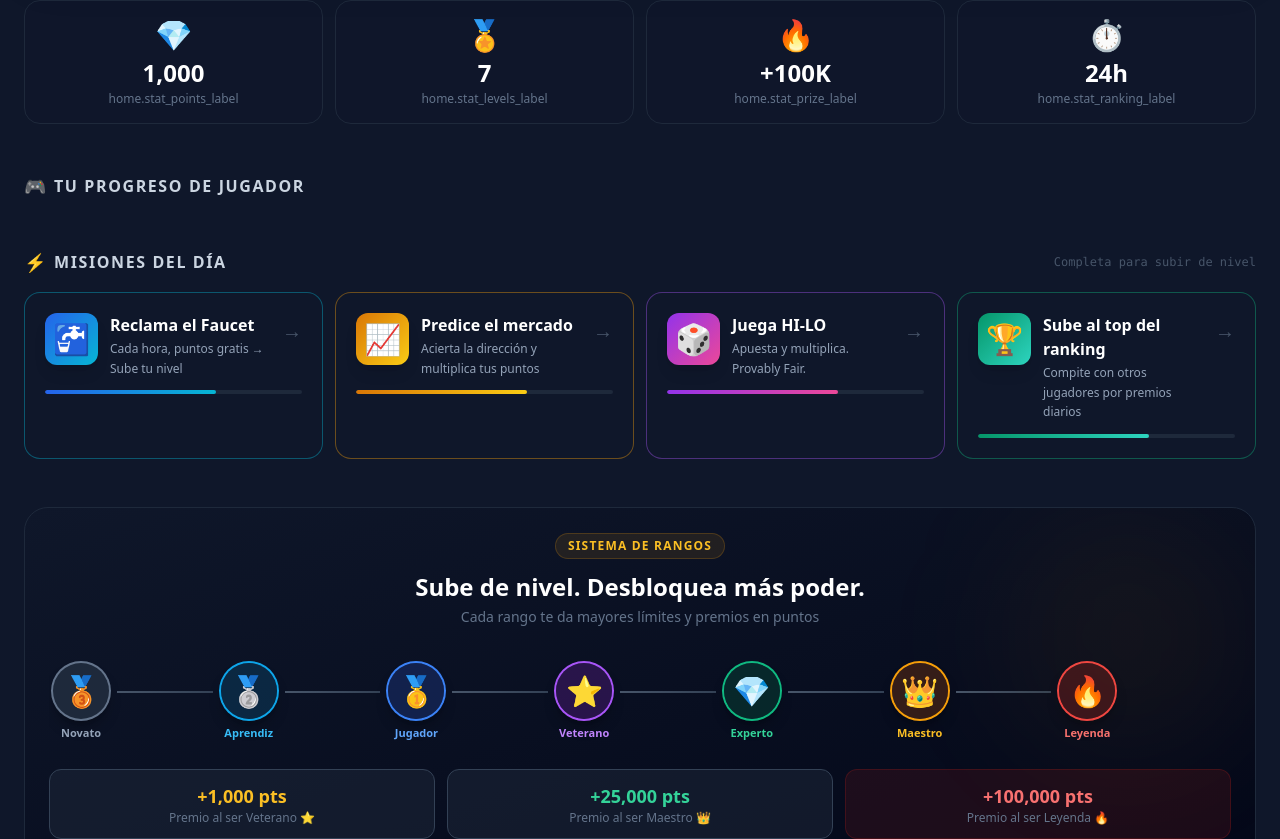
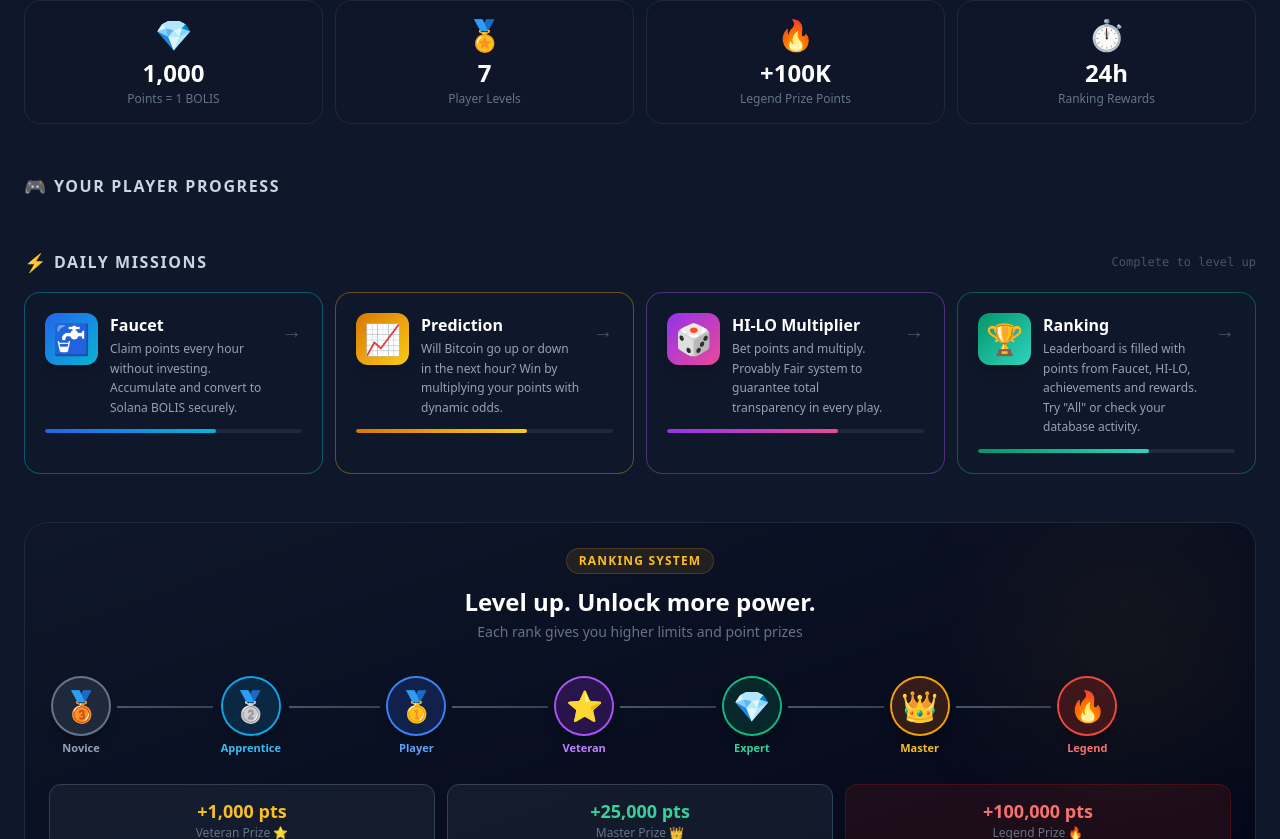
Before and after one commit to Palmve/freeboli, a Next.js app: page / in a window 1280 px wide. Shown: the part 581-1420 px from the top of the page. Built offline with nearby package versions, Linux system fonts and the light colour scheme; no server answers; the database is empty.

Commit message:
i18n: Corregir traducciones del home y mejorar interpolación de t()

```diff
--- a/src/app/page.tsx
+++ b/src/app/page.tsx
@@ -67,10 +67,10 @@
 
   // Estadísticas (dentro del componente para que t() funcione correctamente)
   const PLATFORM_STATS = [
-    { value: fmt(POINTS_PER_BOLIS), label: t("home.stat_points_label") || "Puntos = 1 BOLIS", icon: "💎" },
-    { value: "7", label: t("home.stat_levels_label") || "Niveles de Jugador", icon: "🏅" },
-    { value: "+100K", label: t("home.stat_prize_label") || "Puntos de Premio en Leyenda", icon: "🔥" },
-    { value: "24h", label: t("home.stat_ranking_label") || "Recompensas Ranking", icon: "⏱️" },
+    { value: fmt(POINTS_PER_BOLIS), label: t("home.stat_points_label"), icon: "💎" },
+    { value: "7", label: t("home.stat_levels_label"), icon: "🏅" },
+    { value: "+100K", label: t("home.stat_prize_label"), icon: "🔥" },
+    { value: "24h", label: t("home.stat_ranking_label"), icon: "⏱️" },
   ];
 
   // Animación del contador del hero
@@ -96,7 +96,7 @@
         {/* Badge de plataforma */}
         <div className="relative mb-4 inline-flex items-center gap-2 px-4 py-1.5 rounded-full bg-amber-500/10 border border-amber-500/30 text-amber-400 text-xs font-black uppercase tracking-widest">
           <span className="animate-pulse w-1.5 h-1.5 rounded-full bg-amber-400 inline-block" />
-          FreeBoli — Gana, Juega, Retira en Solana
+          {t("home.hero_badge")}
         </div>
 
         {/* Título hero */}
@@ -104,7 +104,7 @@
           {t("home.title")}
           <br />
           <span className="text-transparent bg-clip-text bg-gradient-to-r from-amber-400 to-yellow-300">
-            en BOLIS 🔥
+            {t("home.in_bolis")} 🔥
           </span>
         </h1>
 
@@ -167,7 +167,7 @@
         <section>
           <div className="mb-3 flex items-center gap-2">
             <span className="text-lg">🎮</span>
-            <h2 className="text-base font-black text-slate-300 uppercase tracking-widest">Tu Progreso de Jugador</h2>
+            <h2 className="text-base font-black text-slate-300 uppercase tracking-widest">{t("levels.title")}</h2>
           </div>
           <LevelProgressCard />
         </section>
@@ -180,14 +180,47 @@
         <div className="mb-4 flex items-center justify-between">
           <div className="flex items-center gap-2">
             <span className="text-lg">⚡</span>
-            <h2 className="text-base font-black text-slate-300 uppercase tracking-widest">Misiones del Día</h2>
+            <h2 className="text-base font-black text-slate-300 uppercase tracking-widest">{t("home.missions_title")}</h2>
           </div>
-          <span className="text-xs text-slate-600 font-mono">Completa para subir de nivel</span>
+          <span className="text-xs text-slate-600 font-mono">{t("home.missions_subtitle")}</span>
         </div>
         <div className="grid gap-3 sm:grid-cols-2 lg:grid-cols-4">
-          {MISSIONS.map((m) => (
-            <GameCard key={m.href} {...m} />
-          ))}
+          <GameCard
+            icon="🚰"
+            label={t("faucet.title")}
+            desc={t("home.faucet_desc")}
+            href="/faucet"
+            color="from-blue-600 to-cyan-500"
+            border="border-cyan-500/40"
+            glow="hover:shadow-cyan-500/20"
+          />
+          <GameCard
+            icon="📈"
+            label={t("nav.prediction")}
+            desc={t("home.btc_pred_desc")}
+            href="/predicciones"
+            color="from-amber-600 to-yellow-400"
+            border="border-amber-500/40"
+            glow="hover:shadow-amber-500/20"
+          />
+          <GameCard
+            icon="🎲"
+            label={t("hilo.title")}
+            desc={t("home.hilo_desc")}
+            href="/hi-lo"
+            color="from-purple-600 to-pink-500"
+            border="border-purple-500/40"
+            glow="hover:shadow-purple-500/20"
+          />
+          <GameCard
+            icon="🏆"
+            label={t("nav.ranking")}
+            desc={t("ranking.no_data_hint")}
+            href="/clasificacion"
+            color="from-emerald-600 to-teal-400"
+            border="border-emerald-500/40"
+            glow="hover:shadow-emerald-500/20"
+          />
         </div>
       </section>
 
@@ -198,21 +231,23 @@
         <div className="pointer-events-none absolute top-0 right-0 w-64 h-64 bg-amber-500/5 rounded-full blur-3xl" />
 
         <div className="mb-5 text-center">
-          <span className="inline-block px-3 py-1 rounded-full bg-amber-500/10 border border-amber-500/20 text-amber-400 text-xs font-black uppercase tracking-widest mb-3">Sistema de Rangos</span>
-          <h2 className="text-2xl font-black text-white">Sube de nivel. Desbloquea más poder.</h2>
-          <p className="text-sm text-slate-500 mt-1">Cada rango te da mayores límites y premios en puntos</p>
+          <span className="inline-block px-3 py-1 rounded-full bg-amber-500/10 border border-amber-500/20 text-amber-400 text-xs font-black uppercase tracking-widest mb-3">
+            {t("home.ranks_system_title")}
+          </span>
+          <h2 className="text-2xl font-black text-white">{t("home.ranks_system_subtitle")}</h2>
+          <p className="text-sm text-slate-500 mt-1">{t("home.ranks_system_desc")}</p>
         </div>
 
         {/* Barra visual de progresión de rangos */}
         <div className="flex items-start justify-between gap-0 pt-4 overflow-x-auto pb-2 px-1">
           {[
-            { icon: "🥉", name: "Novato",   color: "text-slate-400",   bg: "bg-slate-800",      ring: "ring-slate-500" },
-            { icon: "🥈", name: "Aprendiz", color: "text-sky-400",     bg: "bg-sky-900/40",     ring: "ring-sky-500" },
-            { icon: "🥇", name: "Jugador",  color: "text-blue-400",    bg: "bg-blue-900/40",    ring: "ring-blue-500" },
-            { icon: "⭐", name: "Veterano", color: "text-purple-400",  bg: "bg-purple-900/40",  ring: "ring-purple-500" },
-            { icon: "💎", name: "Experto",  color: "text-emerald-400", bg: "bg-emerald-900/40", ring: "ring-emerald-500" },
-            { icon: "👑", name: "Maestro",  color: "text-amber-400",   bg: "bg-amber-900/40",   ring: "ring-amber-500" },
-            { icon: "🔥", name: "Leyenda",  color: "text-red-400",     bg: "bg-red-900/40",     ring: "ring-red-500" },
+            { icon: "🥉", name: t("home.rank_novice"),     color: "text-slate-400",   bg: "bg-slate-800",      ring: "ring-slate-500" },
+            { icon: "🥈", name: t("home.rank_apprentice"), color: "text-sky-400",     bg: "bg-sky-900/40",     ring: "ring-sky-500" },
+            { icon: "🥇", name: t("home.rank_player"),     color: "text-blue-400",    bg: "bg-blue-900/40",    ring: "ring-blue-500" },
+            { icon: "⭐", name: t("home.rank_veteran"),    color: "text-purple-400",  bg: "bg-purple-900/40",  ring: "ring-purple-500" },
+            { icon: "💎", name: t("home.rank_expert"),     color: "text-emerald-400", bg: "bg-emerald-900/40", ring: "ring-emerald-500" },
+            { icon: "👑", name: t("home.rank_master"),     color: "text-amber-400",   bg: "bg-amber-900/40",   ring: "ring-amber-500" },
+            { icon: "🔥", name: t("home.rank_legend"),     color: "text-red-400",     bg: "bg-red-900/40",     ring: "ring-red-500" },
           ].map((lvl, i, arr) => (
             <div key={lvl.name} className="flex items-center flex-1 min-w-0">
               {/* Nodo del nivel */}
@@ -233,15 +268,15 @@
         <div className="mt-5 grid grid-cols-1 sm:grid-cols-3 gap-3 text-center text-sm">
           <div className="rounded-xl bg-slate-800/50 border border-slate-700 px-4 py-3">
             <div className="text-amber-400 font-black text-lg">+1,000 pts</div>
-            <div className="text-slate-500 text-xs">Premio al ser Veterano ⭐</div>
+            <div className="text-slate-500 text-xs">{t("home.prize_veteran")} ⭐</div>
           </div>
           <div className="rounded-xl bg-slate-800/50 border border-slate-700 px-4 py-3">
             <div className="text-emerald-400 font-black text-lg">+25,000 pts</div>
-            <div className="text-slate-500 text-xs">Premio al ser Maestro 👑</div>
+            <div className="text-slate-500 text-xs">{t("home.prize_master")} 👑</div>
           </div>
           <div className="rounded-xl bg-red-900/20 border border-red-800/30 px-4 py-3">
             <div className="text-red-400 font-black text-lg">+100,000 pts</div>
-            <div className="text-slate-500 text-xs">Premio al ser Leyenda 🔥</div>
+            <div className="text-slate-500 text-xs">{t("home.prize_legend")} 🔥</div>
           </div>
         </div>
 
@@ -249,7 +284,7 @@
           <Link href="/clasificacion"
             className="inline-flex items-center gap-2 px-6 py-2.5 bg-slate-800 hover:bg-slate-700 border border-slate-700 text-white font-bold rounded-xl transition text-sm"
           >
-            Ver tabla de clasificación → 🏆
+            {t("home.btn_view_ranking")} → 🏆
           </Link>
         </div>
       </section>
@@ -263,14 +298,14 @@
         <p className="text-slate-400 text-sm relative mb-4">{t("home.footer_desc")}</p>
         <div className="relative inline-flex items-center gap-3 px-6 py-3 rounded-2xl bg-emerald-500/10 border border-emerald-500/30">
           <span className="text-2xl">💎</span>
-          <span className="text-emerald-400 font-black text-lg">{String(POINTS_PER_BOLIS)} {t("home.rate_prefix")}</span>
+          <span className="text-emerald-400 font-black text-lg">{t("home.rate_text", fmt(POINTS_PER_BOLIS))}</span>
         </div>
         {!loggedIn && !loading && (
           <div className="relative mt-6">
             <Link href="/auth/registro"
               className="inline-block px-8 py-3 bg-emerald-500 hover:bg-emerald-400 text-slate-950 font-black rounded-2xl transition shadow-xl shadow-emerald-500/20"
             >
-              Empezar gratis →
+              {t("home.btn_start_free")} →
             </Link>
           </div>
         )}
--- a/src/i18n/en.json
+++ b/src/i18n/en.json
@@ -47,7 +47,48 @@
     "aff_desc": "Invite friends and earn lifetime commission (5%+) on all their claims and plays on the platform.",
     "aff_link": "View program →",
     "footer_title": "BOLIS Deposits and Withdrawals",
-    "footer_desc": "Add points by sending BOLIS to our wallet. When you have enough points, withdraw BOLIS to your Solana wallet (Phantom, etc.)."
+    "footer_desc": "Add points by sending BOLIS to our wallet. When you have enough points, withdraw BOLIS to your Solana wallet (Phantom, etc.).",
+    "stat_points_label": "Points = 1 BOLIS",
+    "stat_levels_label": "Player Levels",
+    "stat_prize_label": "Legend Prize Points",
+    "stat_ranking_label": "Ranking Rewards",
+    "missions_title": "Daily Missions",
+    "missions_subtitle": "Complete to level up",
+    "ranks_system_title": "Ranking System",
+    "ranks_system_subtitle": "Level up. Unlock more power.",
+    "ranks_system_desc": "Each rank gives you higher limits and point prizes",
+    "prize_veteran": "Veteran Prize",
+    "prize_master": "Master Prize",
+    "prize_legend": "Legend Prize",
+    "btn_view_ranking": "View leaderboard",
+    "hero_badge": "FreeBoli — Win, Play, Withdraw in Solana",
+    "in_bolis": "in BOLIS",
+    "rank_novice": "Novice",
+    "rank_apprentice": "Apprentice",
+    "rank_player": "Player",
+    "rank_veteran": "Veteran",
+    "rank_expert": "Expert",
+    "rank_master": "Master",
+    "rank_legend": "Legend",
+    "rate_text": "{0} Points per BOLIS",
+    "btn_start_free": "Start for free"
+  },
+  "levels": {
+    "title": "Your Player Progress",
+    "level_of": "Level {0} of {1}",
+    "max_level": "MAXIMUM",
+    "next_level": "Next",
+    "progress_to": "Progress to",
+    "max_bet": "Max bet",
+    "max_withdraw": "Max withdraw",
+    "hide_details": "Hide details",
+    "view_requirements": "View next level requirements",
+    "metric_hilo": "HI-LO Bets",
+    "metric_faucet": "Faucet",
+    "metric_preds": "Predictions",
+    "metric_days": "Days since registered",
+    "verify_email_hint": "Verify your email address to progress.",
+    "level_up_reward": "When you level up you will earn {0}"
   },
   "account": {
     "title": "My account",
--- a/src/i18n/es.json
+++ b/src/i18n/es.json
@@ -47,7 +47,48 @@
     "aff_desc": "Invita amigos y gana comisión de por vida (5%+) sobre todos sus reclamos y jugadas en la plataforma.",
     "aff_link": "Ver programa →",
     "footer_title": "Depósitos y retiros en BOLIS",
-    "footer_desc": "Añade puntos enviando BOLIS a nuestra wallet. Cuando tengas suficientes puntos, retira BOLIS a tu wallet de Solana (Phantom, etc.)."
+    "footer_desc": "Añade puntos enviando BOLIS a nuestra wallet. Cuando tengas suficientes puntos, retira BOLIS a tu wallet de Solana (Phantom, etc.).",
+    "stat_points_label": "Puntos = 1 BOLIS",
+    "stat_levels_label": "Niveles de Jugador",
+    "stat_prize_label": "Puntos de Premio en Leyenda",
+    "stat_ranking_label": "Recompensas Ranking",
+    "missions_title": "Misiones del Día",
+    "missions_subtitle": "Completa para subir de nivel",
+    "ranks_system_title": "Sistema de Rangos",
+    "ranks_system_subtitle": "Sube de nivel. Desbloquea más poder.",
+    "ranks_system_desc": "Cada rango te da mayores límites y premios en puntos",
+    "prize_veteran": "Premio al ser Veterano",
+    "prize_master": "Premio al ser Maestro",
+    "prize_legend": "Premio al ser Leyenda",
+    "btn_view_ranking": "Ver tabla de clasificación",
+    "hero_badge": "FreeBoli — Gana, Juega, Retira en Solana",
+    "in_bolis": "en BOLIS",
+    "rank_novice": "Novato",
+    "rank_apprentice": "Aprendiz",
+    "rank_player": "Jugador",
+    "rank_veteran": "Veterano",
+    "rank_expert": "Experto",
+    "rank_master": "Maestro",
+    "rank_legend": "Leyenda",
+    "rate_text": "{0} Puntos por BOLIS",
+    "btn_start_free": "Empezar gratis"
+  },
+  "levels": {
+    "title": "Tu Progreso de Jugador",
+    "level_of": "Nivel {0} de {1}",
+    "max_level": "MÁXIMO",
+    "next_level": "Próximo",
+    "progress_to": "Progreso hacia",
+    "max_bet": "Apuesta máx.",
+    "max_withdraw": "Retiro máx.",
+    "hide_details": "Ocultar detalles",
+    "view_requirements": "Ver requisitos del siguiente nivel",
+    "metric_hilo": "Apuestas HI-LO",
+    "metric_faucet": "Faucet",
+    "metric_preds": "Predicciones",
+    "metric_days": "Días desde registro",
+    "verify_email_hint": "Verifica tu correo electrónico para avanzar.",
+    "level_up_reward": "Al subir de nivel ganarás {0}"
   },
   "account": {
     "title": "Mi cuenta",
```
Also changed, not shown: src/components/LevelProgressCard.tsx (+16 -13 lines), src/context/LangContext.tsx (+27 -10 lines).
